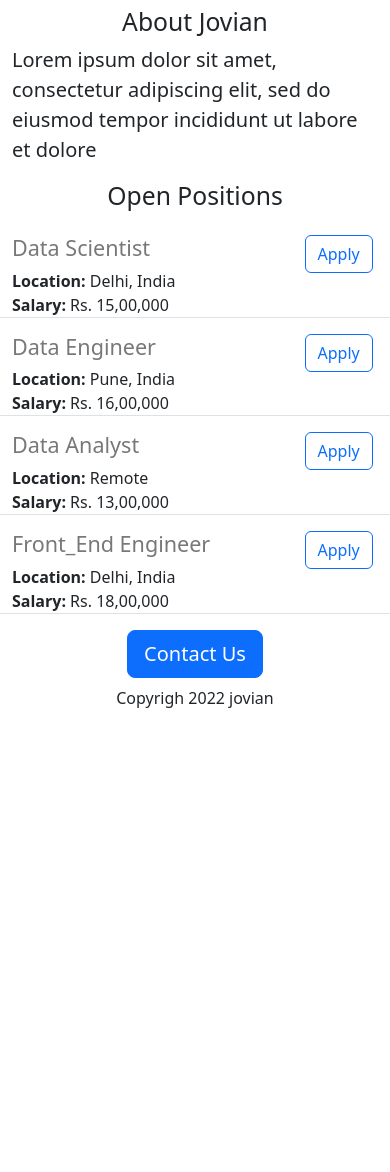
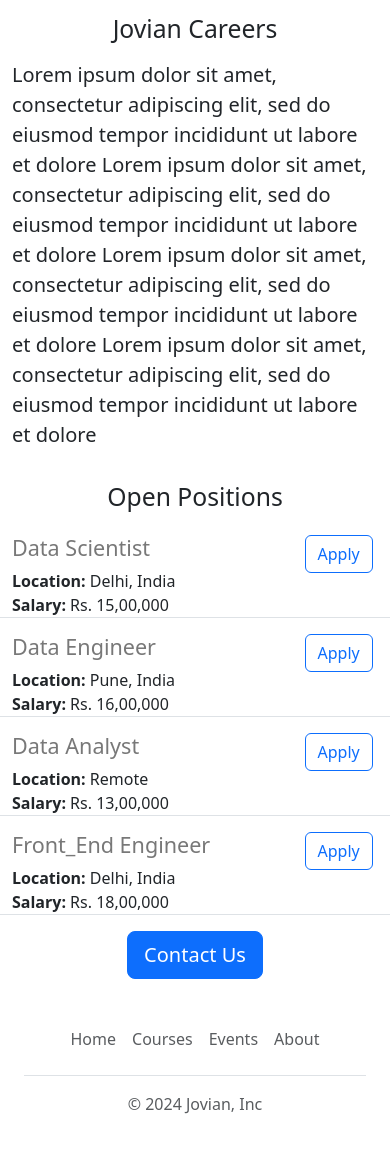
Before and after one commit to dk1coding1zone/jovian-carriers-website, a Flask app: page / in a window 390 px wide. Shown: the part 426-1598 px from the top of the page. Before the commit the page ends 1134 px from the top, so only its background shows below. Run offline with Flask 3, Linux system fonts and the light colour scheme.

Commit message:
working as responsive website

```diff
--- /dev/null
+++ b/templates/footer.html
@@ -0,0 +1,11 @@
+<div class="container">
+  <footer class="py-3 my-4">
+    <ul class="nav justify-content-center border-bottom pb-3 mb-3">
+      <li class="nav-item"><a href="https://www.jovian.ai" target = '_blank' class="nav-link px-2 text-body-secondary">Home</a></li>
+      <li class="nav-item"><a href="https://www.jovian.ai/learn" target = '_blank' class="nav-link px-2 text-body-secondary">Courses</a></li>
+      <li class="nav-item"><a href="https://www.jovian.ai/events" target = '_blank' class="nav-link px-2 text-body-secondary">Events</a></li>
+      <li class="nav-item"><a href="https://www.jovian.ai/about" target = '_blank' class="nav-link px-2 text-body-secondary">About</a></li>
+    </ul>
+    <p class="text-center text-body-secondary">&copy; 2024 Jovian, Inc</p>
+  </footer>
+</div>
--- a/templates/home.html
+++ b/templates/home.html
@@ -9,19 +9,31 @@
   height:360px;
   object-fit:cover;
   width:100%;
+  margin-bottom:16px;
 }</style>
 </head>
 <body>
- <div class = "container"> <h1 class="text-center mt-2 mb-4"">Hello everyone</h1>
+  {% include 'navbar.html' %}
   <img class ="img-fluid" id="banner" src="https://172369be-6936-469f-a57c-6a8e288035a7-00-10kbiifqp4ajn.riker.replit.dev/static/job.jpg">
-  <h2 class="text-center mt-2">About Jovian</h2>
-  <p class="lead">Lorem ipsum dolor sit amet, consectetur adipiscing elit, sed do eiusmod tempor incididunt ut labore et dolore</p>
+ <div class = "container">
+
+  <h2 class="text-center mt-2" style="margin-bottom:16px"> Jovian Careers</h2>
+   <div class ="row" style="margin-bottom:16px";>
+     <!--  -->
+     <div class = "col-md-6">
+  <p class="lead">Lorem ipsum dolor sit amet, consectetur adipiscing elit, sed do eiusmod tempor incididunt ut labore et dolore Lorem ipsum dolor sit amet, consectetur adipiscing elit, sed do eiusmod tempor incididunt ut labore et dolore Lorem ipsum dolor sit amet, consectetur adipiscing elit, sed do eiusmod tempor incididunt ut labore et dolore Lorem ipsum dolor sit amet, consectetur adipiscing elit, sed do eiusmod tempor incididunt ut labore et dolore</p>
+     </div>
+     <div class = "d-none d-md-block col-md-6">
+   <img src="static/people.jpg" style="height:320px;border-radius:4px;">"
+  </div>
+     <!--  -->
+     </div>
   <h2 class="text-center mt-2 mb-4">Open Positions</h2>
  <div>{%for job in jobs%}
    {%include "jobitem.html"%}
  {%endfor%}</div>
-  <div style="text-align:center;"><button class="btn btn-primary btn-lg">Contact Us</button>
-  <p class="mt-2 mb-4">Copyrigh 2022 jovian</p></div>
+  <div style="text-align:center;"><a class="btn btn-primary btn-lg" href = 'mailto:deepaksinghnitsurat@gmail.com?subject=Question%20about%20Job%20Openings&body=My%20name%20%3A%20%3Cmy%20name%20here%3E%0D%0AMy%20question%3A%20%3Cquestion%20here%3E%0D%0A'>Contact Us</a>
+    {%include "footer.html"%}
    </div>
 </body>
 </html>
--- a/templates/jobitem.html
+++ b/templates/jobitem.html
@@ -15,6 +15,6 @@
 </div>
   <!--  -->
   <div class="col-3">
-  <button type="button" class="btn btn-outline-primary">Apply</button></div>
+  <a href = "mailto:deepaksinghnitsurat@gmail.com?subject=Application%20for%20{{job['title']}}&body=My%20name%20%3A%20%3Cmy%20name%20here%3E%0D%0AMy%20resume%20link%3A%20%3Cresume%20link%20here%3E%0D%0AMy%20LinkedIn%20link%3A%3Clinkedin%20link%20here%3E" type="button" class="btn btn-outline-primary">Apply</a></div>
   <!--  -->
  </div>
--- /dev/null
+++ b/templates/navbar.html
@@ -0,0 +1,9 @@
+<nav class="navbar bg-body-tertiary fixed-top bg-white">
+  <div class="container">
+    <a class="navbar-brand" href="#">
+      <img src="/static/logo.svg" alt="Bootstrap" width="30" height="24">
+      Jovian
+    </a>
+  </div>
+</nav>
+<div style = "height:56px";></div>
```
Also changed, not shown: static/logo.svg (added), 2 other files.
